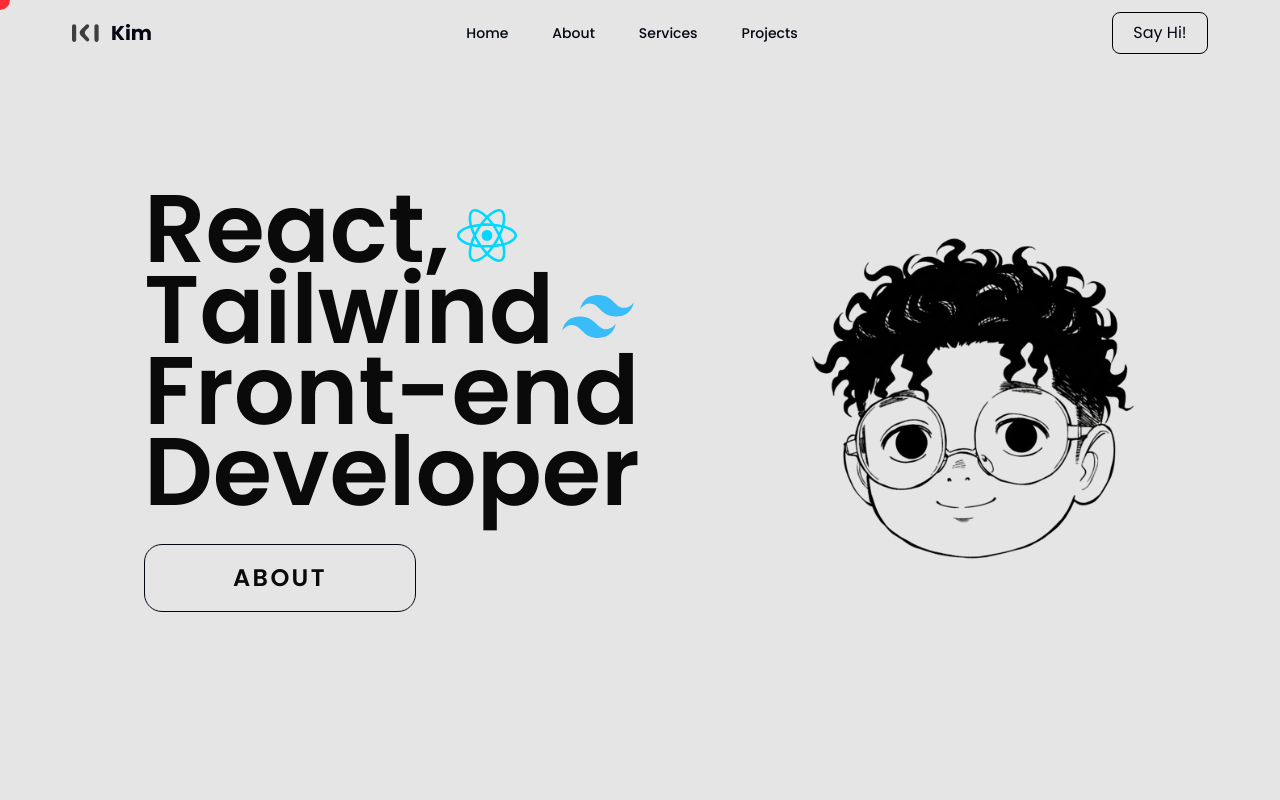
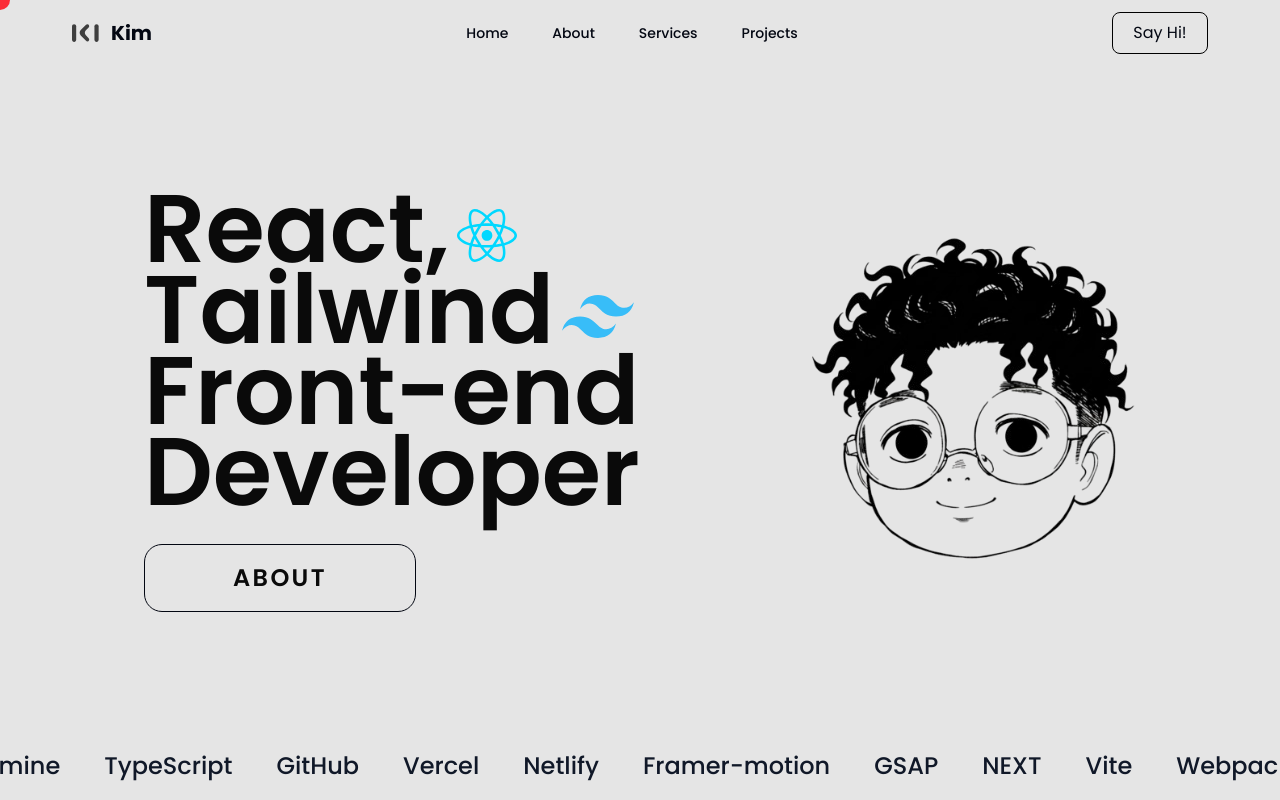
Before and after one commit to kim-raymond/newSite, a Next.js app: page / in a window 1280 px wide. Shown: the top 800 px of the page. Built offline with nearby package versions, Linux system fonts and the light colour scheme.

Commit message:
gsap-animation

```diff
--- a/components/ApearOnscroll.tsx
+++ b/components/ApearOnscroll.tsx
@@ -1,16 +1,41 @@
 // ScrollFadeText.tsx
 "use client";
 // import { useScroll, useTransform, motion } from "motion/react";
-import { useRef } from "react";
+import { useRef, useEffect } from "react";
+import { gsap } from "gsap";
+import { useGSAP } from "@gsap/react";
 import Image from "next/image";
 
 
 export default function PracticeAnimation() {
 
+  gsap.registerPlugin(useGSAP);
+  const tools = ["NEXT", "Vite", "Webpack", "Jasmine", "TypeScript", "GitHub", "Vercel", "Netlify", "Framer-motion","GSAP",];
+  const { useRef } = require("react");
+  const container = useRef();
 
 
+  // useEffect(()=>{
+  // gsap.to(".tools",{x:-100,repeat:-1});
+  // },[]);
+    const toolsCount = 2; // duplicate count for seamless loop
+
+    useGSAP(() => {
+      const ticker = document.querySelector('.tools-ticker');
+      if (!ticker) return;
+      const tickerWidth = ticker.scrollWidth / toolsCount;
+      gsap.to(ticker, {
+        x: -tickerWidth,
+        duration: 20,
+        ease: 'linear',
+        repeat: -1,
+        modifiers: {
+          x: gsap.utils.unitize(x => parseFloat(x) % -tickerWidth)
+        }
+      });
+    }, {scope:container});
   return (
-    <div className="w-full h-[100vh]">
+    <div className="w-full h-[100vh] ">
     {/* NAV SECTION */}
     <div className="absolute flex items-center justify-between w-full h-1.5rem px-[4.5rem] py-[0.75rem] text-gray-950">
       {/* logo */}
@@ -58,6 +83,16 @@
       </div>
 
     </div>
+    {/*TOOLS SECTION */}
+      <div className="absolute bottom-0 w-full overflow-hidden py-[1rem]">
+        <div className="tools-ticker flex gap-[2.75rem] w-max">
+          {Array(toolsCount).fill(0).map((_, idx) => (
+            tools.map((tool, i) => (
+              <p className="text-[1.5rem] text-gray-900 font-medium" key={idx + '-' + i}>{tool}</p>
+            ))
+          ))}
+        </div>
+      </div>
     </div>
   );
 }
--- a/package.json
+++ b/package.json
@@ -9,6 +9,8 @@
     "lint": "next lint"
   },
   "dependencies": {
+    "@gsap/react": "^2.1.2",
+    "gsap": "^3.13.0",
     "locomotive-scroll": "^4.1.4",
     "motion": "^12.23.12",
     "next": "15.4.5",
```
Also changed, not shown: 1 other file (tests, documents, lock files or other folders).
